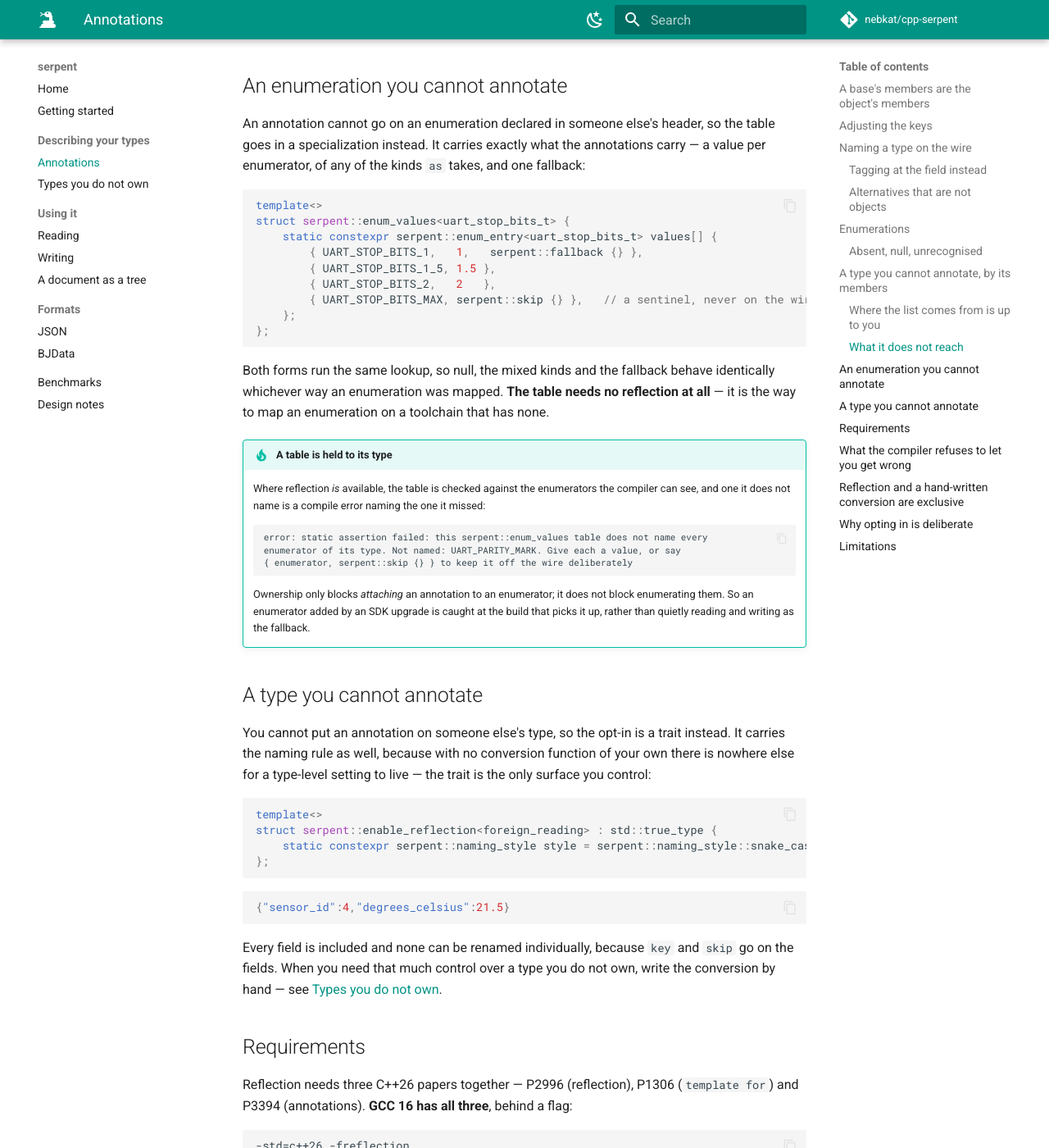
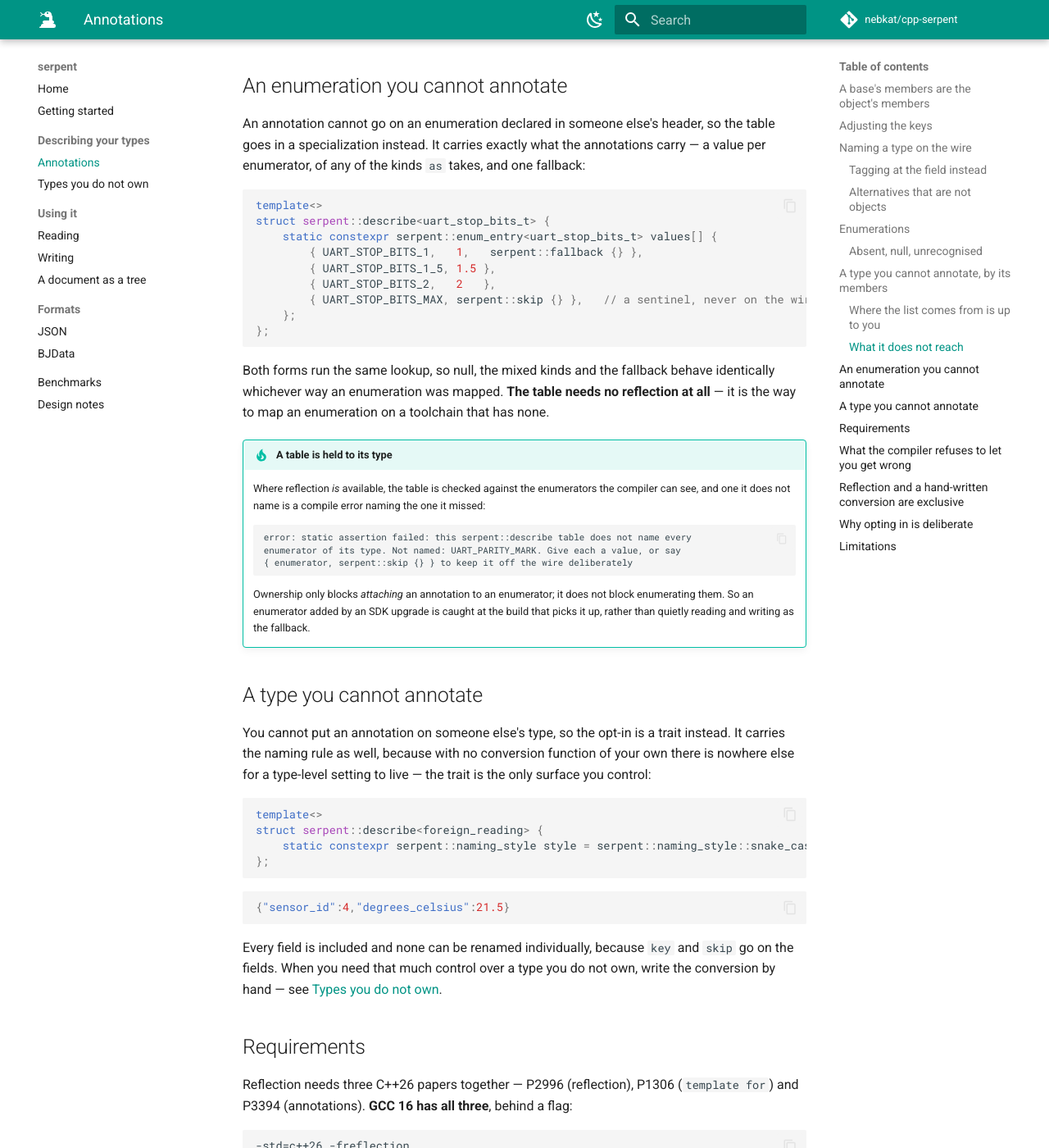
Before and after one commit to nebkat/cpp-serpent, an MkDocs documentation site: the page built from docs/reflection.md, in a window 1280 px wide and 1400 px high, scrolled down 6350 px. Shown: the whole window at 82% size. Built offline with MkDocs 1.6.1 and Material for MkDocs 9.7.7, drawn with Linux system fonts in a browser that asks for light colours; comment, search, counter and statistics services are not loaded; some of the changed text lies outside the part shown.

Commit message:
change(reflect): One trait describes a foreign type, not three
enable_reflection, members_of and enum_values were three opt-ins for one idea, and they
did not agree with each other: two spellings of the opt-in, `value` against `values` for
the table, and a naming rule accepted in one of them. An annotated type says everything
in one place, on the declaration; a type from someone else's header now has one place
too.

serpent::describe<T> is that place. Specializing it is the opt-in, so std::true_type
goes; a `members` table stands in for the per-member annotations, `values` for an
enumeration, `naming` for the rule, and a description carrying none of them means every
member, which is what enable_reflection meant. Which route a type takes falls out of
what its description holds rather than which trait it picked, so the two can no longer
disagree, and naming_for serves both where a table had its own copy.

The member table also gets the completeness check its documentation has always promised
and never performed: it must account for every member, by listing it or by naming it
with skip, unless it says `partial`. An enum table has been held to this all along, for
the reason that applies here too - a member added upstream would otherwise quietly stop
being written. Two tables in the tree turned out to be deliberate subsets and now say so.

````diff
--- a/docs/reflection.md
+++ b/docs/reflection.md
@@ -242,8 +242,8 @@
 
 ```cpp
 template<>
-struct serpent::members_of<esp_netif_ip_info_t> {
-    static constexpr serpent::member_entry value[] {
+struct serpent::describe<esp_netif_ip_info_t> {
+    static constexpr serpent::member_entry members[] {
         ^^esp_netif_ip_info_t::ip,                                       // key is "ip"
         { ^^esp_netif_ip_info_t::netmask, serpent::key("mask") },        // the exception
         { ^^esp_netif_ip_info_t::gw, serpent::defaulted {} },
@@ -307,7 +308,7 @@
 
 ```cpp
 template<>
-struct serpent::enum_values<uart_stop_bits_t> {
+struct serpent::describe<uart_stop_bits_t> {
     static constexpr serpent::enum_entry<uart_stop_bits_t> values[] {
         { UART_STOP_BITS_1,   1,   serpent::fallback {} },
         { UART_STOP_BITS_1_5, 1.5 },
@@ -327,7 +328,7 @@
     can see, and one it does not name is a compile error naming the one it missed:
 
     ```
-    error: static assertion failed: this serpent::enum_values table does not name every
+    error: static assertion failed: this serpent::describe table does not name every
     enumerator of its type. Not named: UART_PARITY_MARK. Give each a value, or say
     { enumerator, serpent::skip {} } to keep it off the wire deliberately
     ```
@@ -344,7 +345,7 @@
 
 ```cpp
 template<>
-struct serpent::enable_reflection<foreign_reading> : std::true_type {
+struct serpent::describe<foreign_reading> {
     static constexpr serpent::naming_style style = serpent::naming_style::snake_case;
 };
 ```
@@ -411,7 +412,7 @@
 | two members that are the same key | one would overwrite the other reading, and both would be written |
 | an enumeration with two enumerators of the same wire value | whichever was written, only one could ever be read back |
 | more than one `fallback {}` | nothing says which |
-| a `serpent::enum_values` table that does not name every enumerator | the one it missed would quietly become the fallback |
+| a `serpent::describe` table that does not name every enumerator | the one it missed would quietly become the fallback |
 | `required {}` on a member that is not an optional | it is required already; the annotation says nothing |
 | `required {}` and `defaulted {}` together | they are opposites |
 | `skip {}` beside `key("…")` | a member that is not in the document has no key |
@@ -430,7 +431,7 @@
 off and standby are the same value on the wire
 ```
 
-Two of these hold without reflection, because a `serpent::enum_values` table is ordinary data:
+Two of these hold without reflection, because a `serpent::describe` table is ordinary data:
 duplicate entries and a second fallback are refused wherever the table compiles. The rest need
 the member or enumerator list, so **on a toolchain without reflection they are simply absent** —
 the code still builds and the mistake still ships. Build once with reflection somewhere, and it
````
Also changed, not shown: other parts of docs/reflection.md (+4 -3 lines), docs/types.md (+1 -1 lines), 6 other files.
